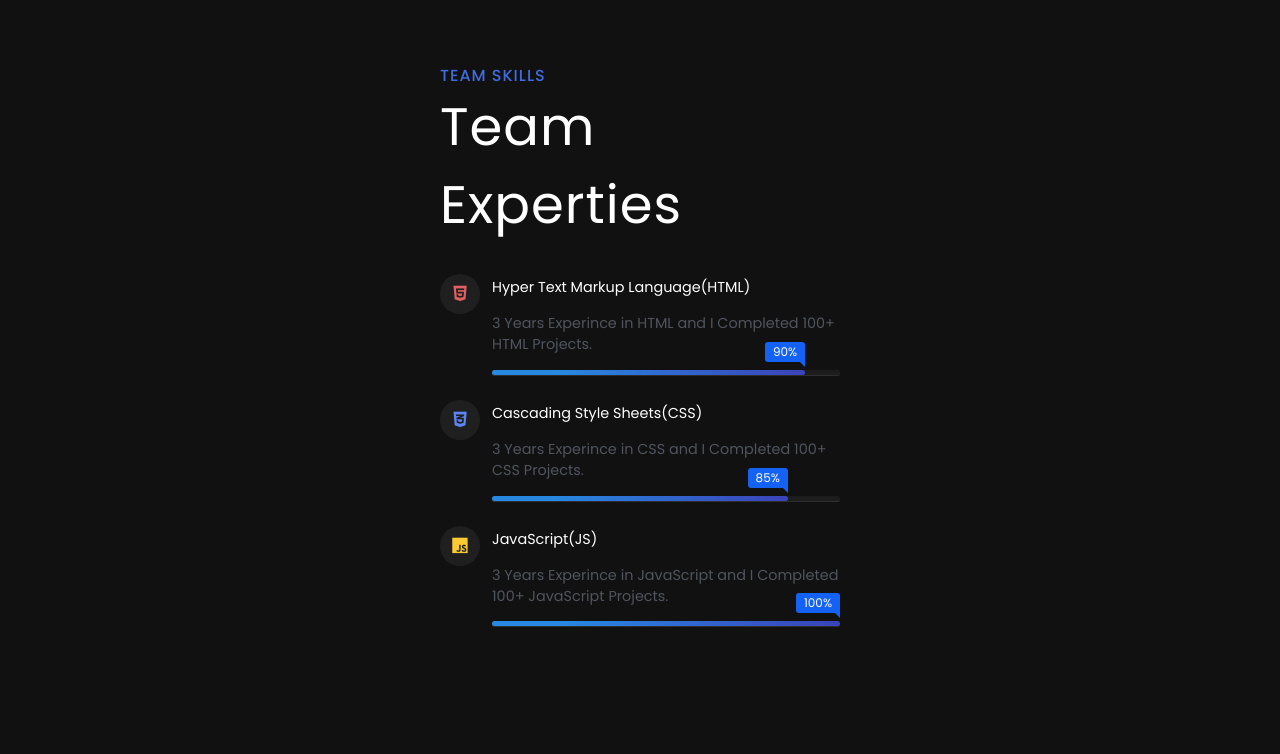
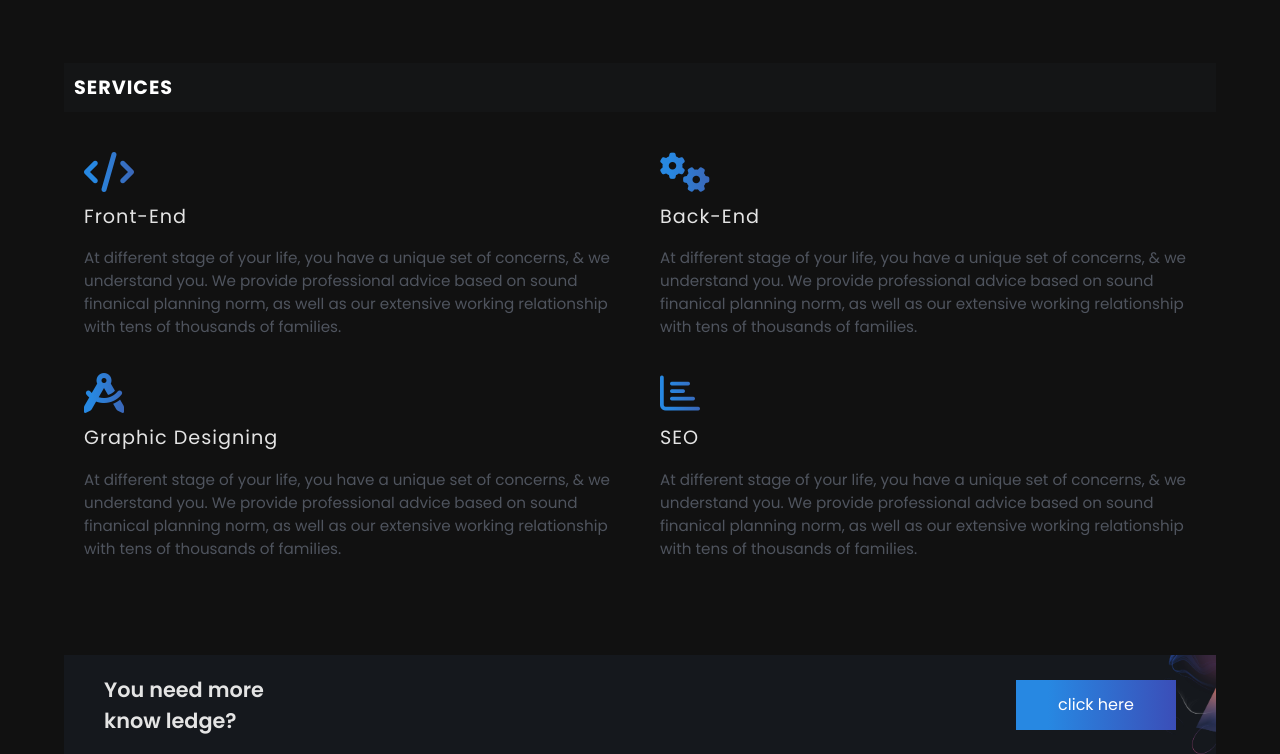
Before and after one commit to matindev0/ifixteam.xyz, a plain HTML site: page index.html in a window 1280 px wide. Shown: the part 797-1551 px from the top of the page. Drawn offline with Linux system fonts and the light colour scheme.

Commit message:
Update index.html

```diff
--- a/index.html
+++ b/index.html
@@ -116,79 +116,7 @@
      (adsbygoogle = window.adsbygoogle || []).push({});
 </script>
 
-  <!--skills---------------------------->
-  <section id="skills">
-    <!--skills-text-section---->
-    <div class="skills-text-section">
-      <!--heading--------->
-      <div class="skill-heading" data-aos="fade">
-        <span>Team Skills</span>
-        <h2>Team Experties</h2>
-      </div>
-      <!--skills-box-container--->
-      <div class="s-box-container">
-        <!--skill-box-->
-        <div class="skill-box" data-aos="fade-up">
-          <!--box-icon---->
-          <div class="s-box-icon">
-            <i class="fab fa-html5"></i>
-          </div>
-          <!--box-text---->
-          <div class="s-box-text">
-            <strong>Hyper Text Markup Language(HTML)</strong>
-            <p>3 Years Experince in HTML and I Completed 100+ HTML Projects.</p>
-            <!--progress-line---->
-            <div class="progress-line html"><span></span></div>
-          </div>
-        </div>
-        <!--skill-box-->
-        <div class="skill-box" data-aos="fade-up">
-          <!--box-icon---->
-          <div class="s-box-icon">
-            <i class="fab fa-css3-alt"></i>
-          </div>
-          <!--box-text---->
-          <div class="s-box-text">
-            <strong>Cascading Style Sheets(CSS)</strong>
-            <p>3 Years Experince in CSS and I Completed 100+ CSS Projects.</p>
-            <!--progress-line---->
-            <div class="progress-line css"><span></span></div>
-          </div>
-        </div>
-        <!--skill-box-->
-        <div class="skill-box" data-aos="fade-up">
-          <!--box-icon---->
-          <div class="s-box-icon">
-            <i class="fab fa-js"></i>
-          </div>
-          <!--box-text---->
-          <div class="s-box-text">
-            <strong>JavaScript(JS)</strong>
-            <p>3 Years Experince in JavaScript and I Completed 100+ JavaScript Projects.</p>
-            <!--progress-line---->
-            <div class="progress-line js"><span></span></div>
-          </div>
-        </div>
-      </div>
-    </div>
-    <!--skill-img-section----------
-    <div class="skill-img">
-      <img src="images/skill2.png" data-aos="fade" />
-    </div>-->
-  </section>
-  <!--introduction--------------------------------
-                    <section id="introduction" >
-        <!--heading----
-        <div class="intro-heading" data-aos="fade">
-            <strong>Self Introduction</strong>
-            <p>Hello, In this video i am introduced myself. After Watching this video you know who i am , My Expertice.</p>
-        </div>
-        <!--place-your-self-introduction-video-here--
-                <div class="skill-box">
-                    <div class="intro-video" data-aos="fade-up">
-            <iframe src="https://www.youtube.com/embed/LUSa3yRTB9A" frameborder="0"></iframe>
-        </div>
-    </section>
+
 
     <!--services----------------------------------->
   <section id="services">
```
